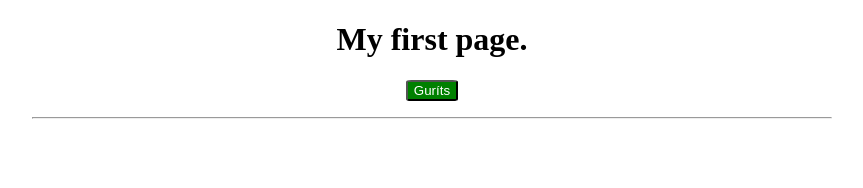
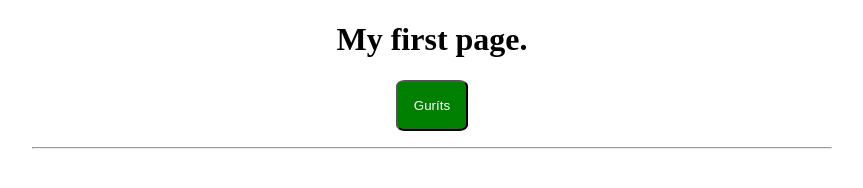
Before and after one commit to Pedro9719/dice, a plain HTML site: page index.html in a window 1280 px wide. Shown: the whole page, without its empty margins (208-1071 px from the left). Drawn offline with Linux system fonts and the light colour scheme.

Commit message:
buttonDesign

```diff
--- a/index.html
+++ b/index.html
@@ -10,7 +10,7 @@
       crossorigin="anonymous"
       referrerpolicy="no-referrer"
     />
-    <title>Document</title>
+    <title>Dice</title>
     <style>
       .hide {
         display: none;
@@ -26,10 +26,12 @@
       button {
         background-color: green;
         color: white;
-        border-radius: 10%;
+        border-radius: 12%;
+        padding: 1rem;
       }
       button:hover {
-        background-color: lightgreen;
+        background-color: rgba(144, 238, 144, 0.4);
+        color: green;
       }
     </style>
   </head>
```
